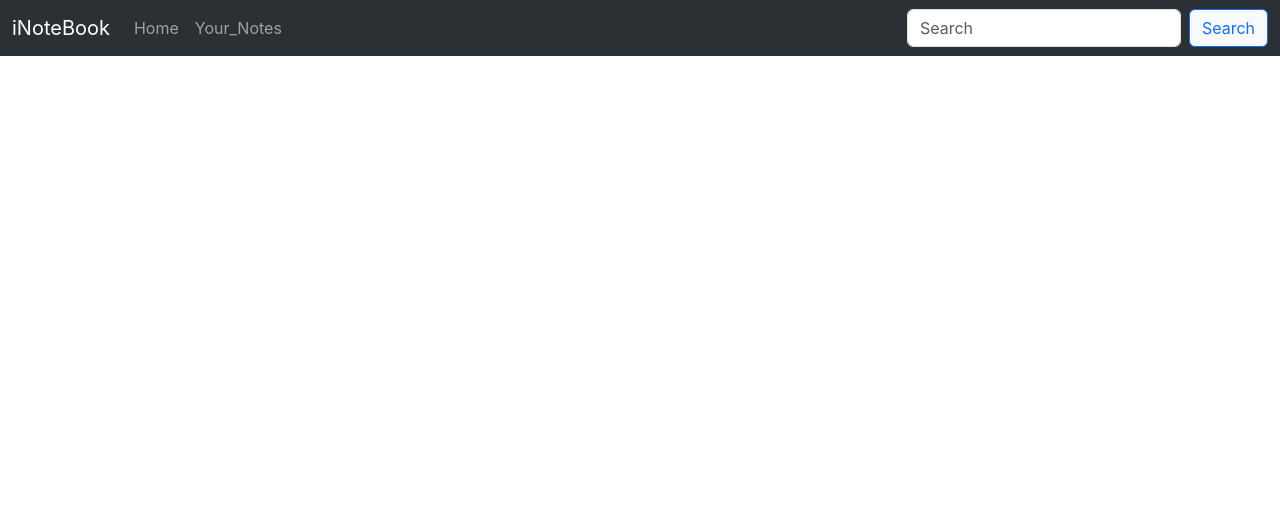
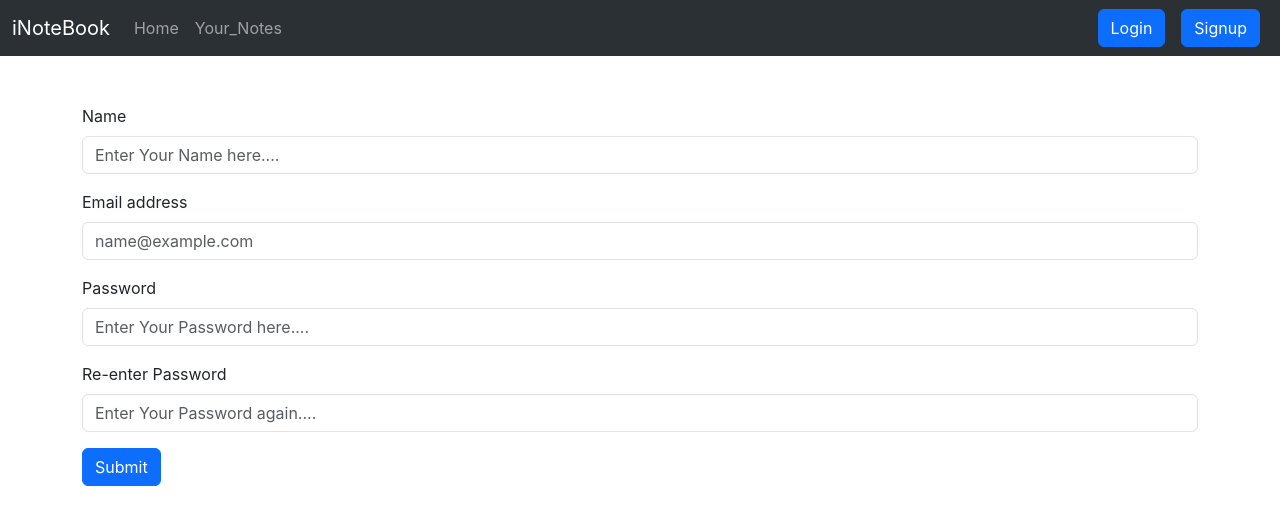
Before and after one commit to Suryansh987/iNotebook-React, a React (Create React App) app: page /signup in a window 1280 px wide. Shown: the top 524 px of the page. Built offline with nearby package versions, Linux system fonts and the light colour scheme.

Commit message:
ci : added login and signup

```diff
--- a/src/App.js
+++ b/src/App.js
@@ -1,6 +1,8 @@
 import Navbar from './Components/Navbar'
 import Notebook from './Components/Notebook';
 import UserNotes from './Components/UserNotes';
+import Login from './Components/Login'
+import Signup from './Components/Signup'
 import {
   BrowserRouter,
   Routes,
@@ -17,6 +19,8 @@ function App() {
           <Routes>
             <Route exact path='/' element={<Notebook />} />
             <Route exact path='/usernotes' element={<UserNotes />} />
+            <Route exact path='/login' element={<Login />} />
+            <Route exact path='/signup' element={<Signup />} />
           </Routes>
         </NoteState>
       </BrowserRouter>
--- /dev/null
+++ b/src/Components/Login.js
@@ -0,0 +1,39 @@
+import React, { useState } from 'react'
+
+const Login = () => {
+
+    const [loginDetails, setloginDetails] = useState({
+        loginMail:"",
+        loginPass:""
+    })
+
+    const handleOnSubmit = (e)=>{
+        e.preventDefault()
+        console.log(loginDetails);
+    }
+
+    const  handleOnChange = (e)=>{
+        setloginDetails({...loginDetails,[e.target.name]:e.target.value})
+    }
+
+
+    return (
+        <>
+            <div className="container mt-5">
+                <form onSubmit={handleOnSubmit}>
+                    <div className="mb-3">
+                        <label htmlFor="login-mail" className="form-label">Email address</label>
+                        <input type="email" className="form-control" id="login-mail" name='loginMail' placeholder="name@example.com" onChange={handleOnChange} value={loginDetails.loginMail} />
+                    </div>
+                    <div className="mb-3">
+                        <label htmlFor="login-pass" className="form-label">Password</label>
+                        <input type="password" className="form-control" id="login-pass" name='loginPass' placeholder="Enter Your Password here...." onChange={handleOnChange} value={loginDetails.loginPass}/>
+                    </div>
+                    <button type='submit' className="btn btn-primary">Submit</button>
+                </form>
+            </div>
+        </>
+    )
+}
+
+export default Login
--- /dev/null
+++ b/src/Components/Modal.js
@@ -0,0 +1,62 @@
+import React, { useContext, useState } from 'react'
+import NoteContext from '../Context/NoteContext'
+
+
+const Modal = (props) => {
+    const {updateNote} = useContext(NoteContext)
+    const { note } = props
+    const [updatedNote, setupdatedNote] = useState({
+        uTitle: note.title,
+        uDescription:note.description,
+        uTag:note.tag
+    })
+
+    const handleOnClick = (e)=>{
+        setupdatedNote({...note,[e.target.name]:e.target.value})
+    }
+
+    const handleUpdate = (e)=>{
+        updateNote(note._id,{
+            title:updatedNote.uTitle,
+            description:updatedNote.uDescription,
+            tag:updatedNote.uTag
+        })
+    }
+
+    return (
+        <div>
+            <div className="modal fade" id="updateModal" tabIndex="-1" aria-labelledby="updateModal" aria-hidden="true">
+                <div className="modal-dialog">
+                    <div className="modal-content">
+                        <div className="modal-header">
+                            <h1 className="modal-title fs-5" id="exampleModalLabel">Update Note</h1>
+                            <button type="button" className="btn-close" data-bs-dismiss="modal" aria-label="Close"></button>
+                        </div>
+                        <div className="modal-body">
+                            <form>
+                                <div className="mb-3">
+                                    <label htmlFor="recipient-name" className="col-form-label">Title:</label>
+                                    <input type="text" className="form-control" id="uTitle" name='uTitle' value={updatedNote.uTitle} onChange={handleOnClick}/>
+                                </div>
+                                <div className="mb-3">
+                                    <label htmlFor="message-text" className="col-form-label">Description:</label>
+                                    <textarea className="form-control" id="uDescription" name='uDescription' value={updatedNote.uDescription} onChange={handleOnClick}></textarea>
+                                </div>
+                                <div className="mb-3">
+                                    <label htmlFor="recipient-name" className="col-form-label">Tag:</label>
+                                    <input type="text" className="form-control" id="uTag" name='uTag' value={updatedNote.uTag} onChange={handleOnClick}/>
+                                </div>
+                            </form>
+                        </div>
+                        <div className="modal-footer">
+                            <button type="button" className="btn btn-secondary" data-bs-dismiss="modal">Cancle</button>
+                            <button type="button" className="btn btn-primary" onClick={handleUpdate} data-bs-dismiss='modal'>Update</button>
+                        </div>
+                    </div>
+                </div>
+            </div>
+        </div>
+    )
+}
+
+export default Modal
--- a/src/Components/Navbar.js
+++ b/src/Components/Navbar.js
@@ -23,9 +23,10 @@ export default function Navbar() {
                                 <Link className={`nav-link ${state==='/usernotes'?"active":""}`} to="/usernotes">Your_Notes</Link>
                             </li>
                         </ul>
-                        <form className="d-flex" role="search" data-bs-theme="light">
-                            <input className="form-control me-2" type="search" placeholder="Search" aria-label="Search"/>
-                                <button className="btn btn-outline-primary bg-light" type="submit">Search</button>
+                        <form className="d-flex" role="search" data-bs-theme="dark">
+                            {/* <input className="form-control me-2" type="search" placeholder="Search" aria-label="Search"/> */}
+                                <Link to='/login' className="btn btn-primary mx-2" type="submit">Login</Link>
+                                <Link to='/signup' className="btn btn-primary mx-2" type="submit">Signup</Link>
                         </form>
                     </div>
                 </div>
--- a/src/Components/NoteItems.js
+++ b/src/Components/NoteItems.js
@@ -1,15 +1,27 @@
-import React, { useContext } from 'react'
+import React, { useContext, useRef } from 'react'
 import NoteContext from '../Context/NoteContext'
+import Modal from './Modal'
+
 
 const NoteItems = (props) => {
     const {note} = props
     const {deleteNote, updateNote} = useContext(NoteContext)
+    const ref = useRef(null)
 
     const handleOnClick = (e) =>{
-        console.log(note._id)
+        deleteNote(note._id)
     }
 
+    const handleOnUpdate = (e)=>{
+        ref.current.click()
+    }
+
+
+
     return (
+        <>
+        <button ref={ref} type="button" className="btn btn-primary d-none" data-bs-toggle="modal" data-bs-target="#updateModal" data-bs-whatever="@mdo">Open modal</button>
+        <Modal note={note}/>
         <div className='container my-3'>
             <div className="card">
                 <div className="card-header">
@@ -20,10 +32,11 @@ const NoteItems = (props) => {
                     <p className="card-text">{note.description}</p>
                     <button className="btn btn-primary mx-2" onClick={handleOnClick}>Read More</button>
                     <button className="btn btn-primary mx-2" onClick={handleOnClick}>Delete</button>
-                    <button className="btn btn-primary mx-2" onClick={handleOnClick}>Update</button>
+                    <button className="btn btn-primary mx-2" onClick={handleOnUpdate}>Update</button>
                 </div>
             </div>
         </div>
+        </>
     )
 }
 
--- /dev/null
+++ b/src/Components/Signup.js
@@ -0,0 +1,48 @@
+import React, { useState } from 'react'
+
+const Signup = () => {
+
+    const [signdetails, setsigndetails] = useState({
+        name:"",
+        email:'',
+        pass:'',
+        confirmPass:''
+    })
+
+    const handleOnSubmit = (e)=>{
+        e.preventDefault()
+        console.log(signdetails)
+    }
+
+    const handleOnChange = (e)=>{
+        setsigndetails({...signdetails,[e.target.name]:e.target.value})
+    }
+
+    return (
+        <>
+            <div className="container mt-5">
+                <form onSubmit={handleOnSubmit}>
+                    <div className="mb-3">
+                        <label htmlFor="name" className="form-label">Name</label>
+                        <input type="text" className="form-control" id="name" name='name' placeholder="Enter Your Name here...." autoComplete='on' onChange={handleOnChange} value={signdetails.Name}/>
+                    </div>
+                    <div className="mb-3">
+                        <label htmlFor="email" className="form-label">Email address</label>
+                        <input type="email" className="form-control" id="email" name='email' placeholder="name@example.com" autoComplete='on' onChange={handleOnChange} value={signdetails.email}/>
+                    </div>
+                    <div className="mb-3">
+                        <label htmlFor="pass" className="form-label">Password</label>
+                        <input type="password" className="form-control" id="pass" name='pass' placeholder="Enter Your Password here...." autoComplete='on' onChange={handleOnChange} value={signdetails.pass}/>
+                    </div>
+                    <div className="mb-3">
+                        <label htmlFor="re-pass" className="form-label">Re-enter Password</label>
+                        <input type="password" className="form-control" id="re-pass" name='confirmPass' placeholder="Enter Your Password again...." autoComplete='on' onChange={handleOnChange} value={signdetails.confirmPass} />
+                    </div>
+                    <button type='submit' className="btn btn-primary">Submit</button>
+                </form>
+            </div>
+        </>
+    )
+}
+
+export default Signup
--- a/src/Components/UserNotes.js
+++ b/src/Components/UserNotes.js
@@ -1,10 +1,13 @@
-import React, { useContext } from 'react'
+import React, { useContext, useRef } from 'react'
 import NoteContext from '../Context/NoteContext'
 import NoteItems from './NoteItems'
+import Modal from './Modal'
 
 
 export default function UserNotes() {
     const { notes } = useContext(NoteContext)
+    const ref = useRef(null)
+
 
     return (
         <>
--- a/src/Context/NoteState.js
+++ b/src/Context/NoteState.js
@@ -33,7 +33,7 @@ let notesInitial = []
 
     //DELETE NOTE
     const deleteNote = async(id) =>{
-      const url = process.env.REACT_APP_URL_ADD_NOTES
+      const url = process.env.REACT_APP_URL_DELETE_NOTE
       const response = await fetch(`${url}${id}`, {
         method: "DELETE",
         mode: "cors",
@@ -42,23 +42,26 @@ let notesInitial = []
           "auth-token": "eyJhbGciOiJIUzI1NiIsInR5cCI6IkpXVCJ9.eyJ1c2VyIjp7ImlkIjoiNjU4ODU1NjdhNjgxNGY0MmE1YjI3YmM3In0sImlhdCI6MTcwMzQ5NjkzOH0.mNnkr8tYRg1QF9c-ciHQ-FwUdE5WCWorSrpXWwILxiQ"
         }
       });
-      const json = response.json()
+      const json = await response.json()
+      setnotes(notes.filter((note)=>{
+        return note._id!==id
+      }))
       console.log(json);
     }
 
     //UPDATE NOTE
-    const updateNote = async(id)=>{
-      const url = process.env.REACT_APP_URL_ADD_NOTES
+    const updateNote = async(id,updatedNote)=>{
+      const url = process.env.REACT_APP_URL_UPDATE_NOTE
       const response = await fetch(`${url}${id}`, {
-        method: "POST",
+        method: "PUT",
         mode: "cors",
         headers: {
           "Content-Type": "application/json",
           "auth-token": "eyJhbGciOiJIUzI1NiIsInR5cCI6IkpXVCJ9.eyJ1c2VyIjp7ImlkIjoiNjU4ODU1NjdhNjgxNGY0MmE1YjI3YmM3In0sImlhdCI6MTcwMzQ5NjkzOH0.mNnkr8tYRg1QF9c-ciHQ-FwUdE5WCWorSrpXWwILxiQ"
         },
-        body: JSON.stringify({title,description,tag}),
+        body: JSON.stringify(updatedNote),
       });
-      const json = response.json()
+      const json = await response.json()
       console.log(json);
     }
     //NOTE CONTEXT
```
